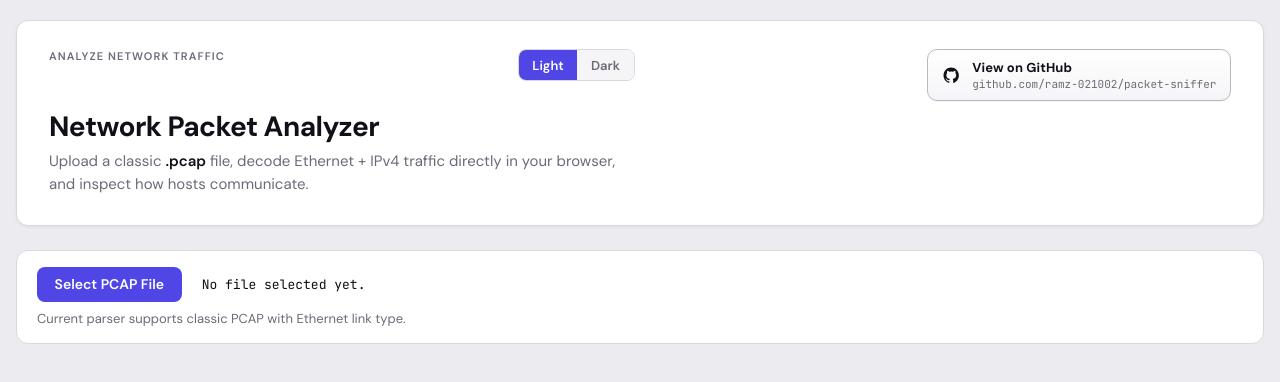
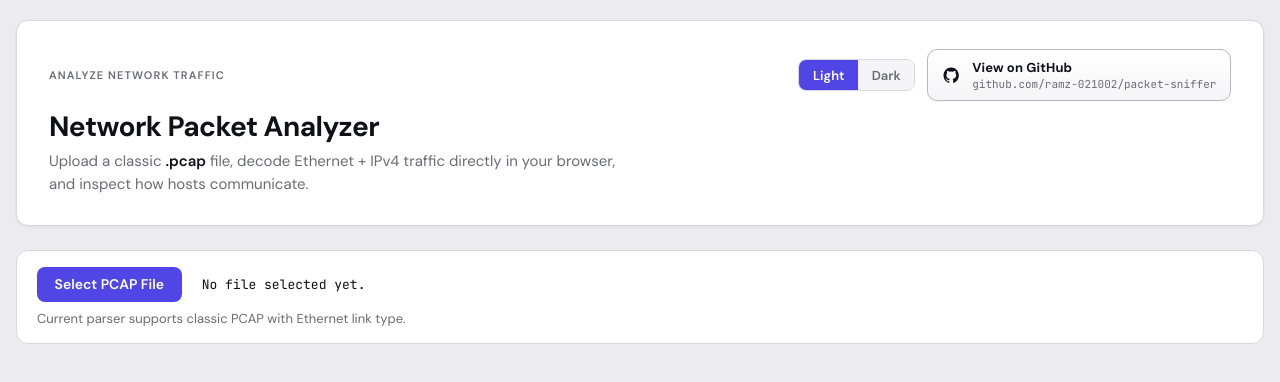
Before and after one commit to ramz-021002/packet-sniffer, a React (Vite) app: page / in a window 1280 px wide. Shown: the top 382 px of the page. Built offline with nearby package versions, Linux system fonts and the light colour scheme.

Commit message:
fix alignment of theme button

```diff
--- a/src/App.css
+++ b/src/App.css
@@ -19,10 +19,18 @@
 .hero-top {
   display: flex;
   flex-wrap: wrap;
-  align-items: flex-start;
+  align-items: center;
   justify-content: space-between;
   gap: 1rem;
   margin-bottom: 0.15rem;
+}
+
+.hero-actions {
+  display: flex;
+  align-items: center;
+  gap: 0.75rem;
+  flex-wrap: wrap;
+  justify-content: flex-end;
 }
 
 .theme-switch {
--- a/src/App.tsx
+++ b/src/App.tsx
@@ -320,6 +320,7 @@ function App() {
       <header className="hero-banner">
         <div className="hero-top">
           <p className="eyebrow">Analyze Network Traffic</p>
+          <div className="hero-actions">
             <div className="theme-switch" role="group" aria-label="Color theme">
               <button
                 type="button"
@@ -338,6 +339,7 @@ function App() {
                 Dark
               </button>
             </div>
+
             <a
               className="github-link"
               href="https://github.com/ramz-021002/packet-sniffer"
@@ -351,6 +353,7 @@ function App() {
                 <span className="github-link__repo">github.com/ramz-021002/packet-sniffer</span>
               </span>
             </a>
+          </div>
         </div>
         <h1>Network Packet Analyzer</h1>
         <p className="intro">
```
Lines whose indentation alone changed are shown as unchanged.
